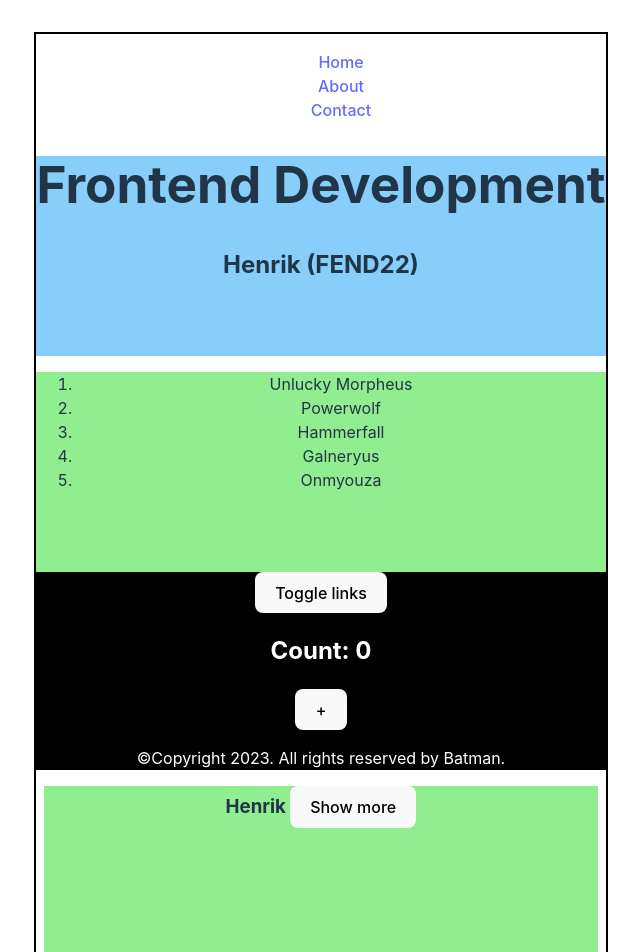
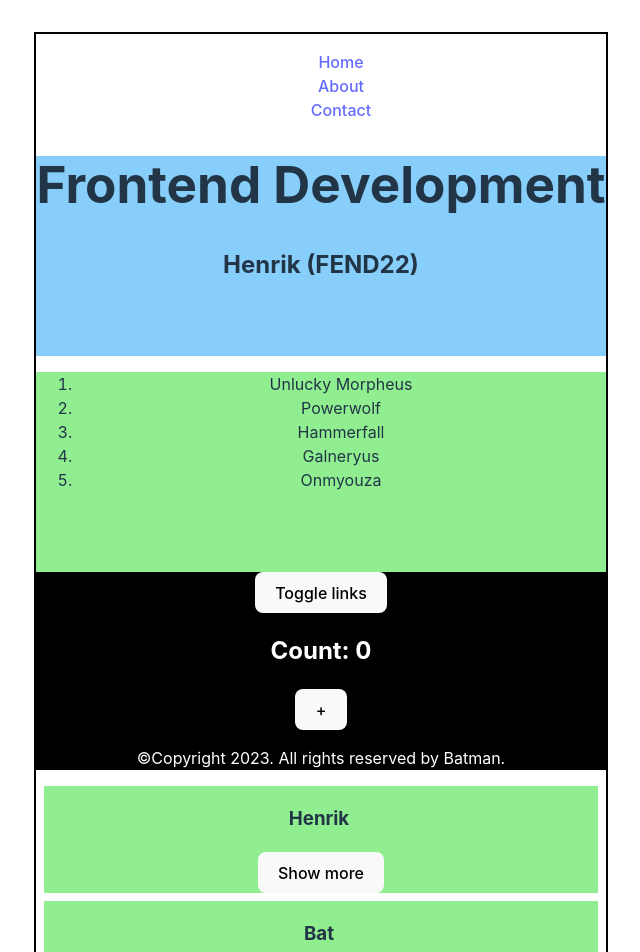
Before and after one commit to henrikvilhelmberglund/vite-react, a React (Vite) app: page / in a window 1280 px wide. Shown: the top 952 px of the page, without its empty margins (319-959 px from the left). Built offline with nearby package versions, Linux system fonts and the light colour scheme.

Commit message:
feat: :lipstick: add flex

```diff
--- a/src/components/Profile.jsx
+++ b/src/components/Profile.jsx
@@ -6,7 +6,7 @@ export default function MainComponent({ firstName, lastName, age, hobby }) {
   // const { firstName, lastName, age, hobby } = props.profile;
   const [showMore, setShowMore] = useState(false);
   return (
-    <main className="m-2">
+    <main className="m-2 flex flex-col h-full">
       <h3 className="inline pr-1">{firstName}</h3>
       {showMore ? (
         <>
@@ -18,9 +18,11 @@ export default function MainComponent({ firstName, lastName, age, hobby }) {
           </h4>
         </>
       ) : null}
-      <button onClick={() => setShowMore((prevState) => !prevState)}>
-        {showMore ? "Show less" : "Show more"}
-      </button>
+      <div class="justify-end">
+        <button onClick={() => setShowMore((prevState) => !prevState)}>
+          {showMore ? "Show less" : "Show more"}
+        </button>
+      </div>
     </main>
   );
 }
```
